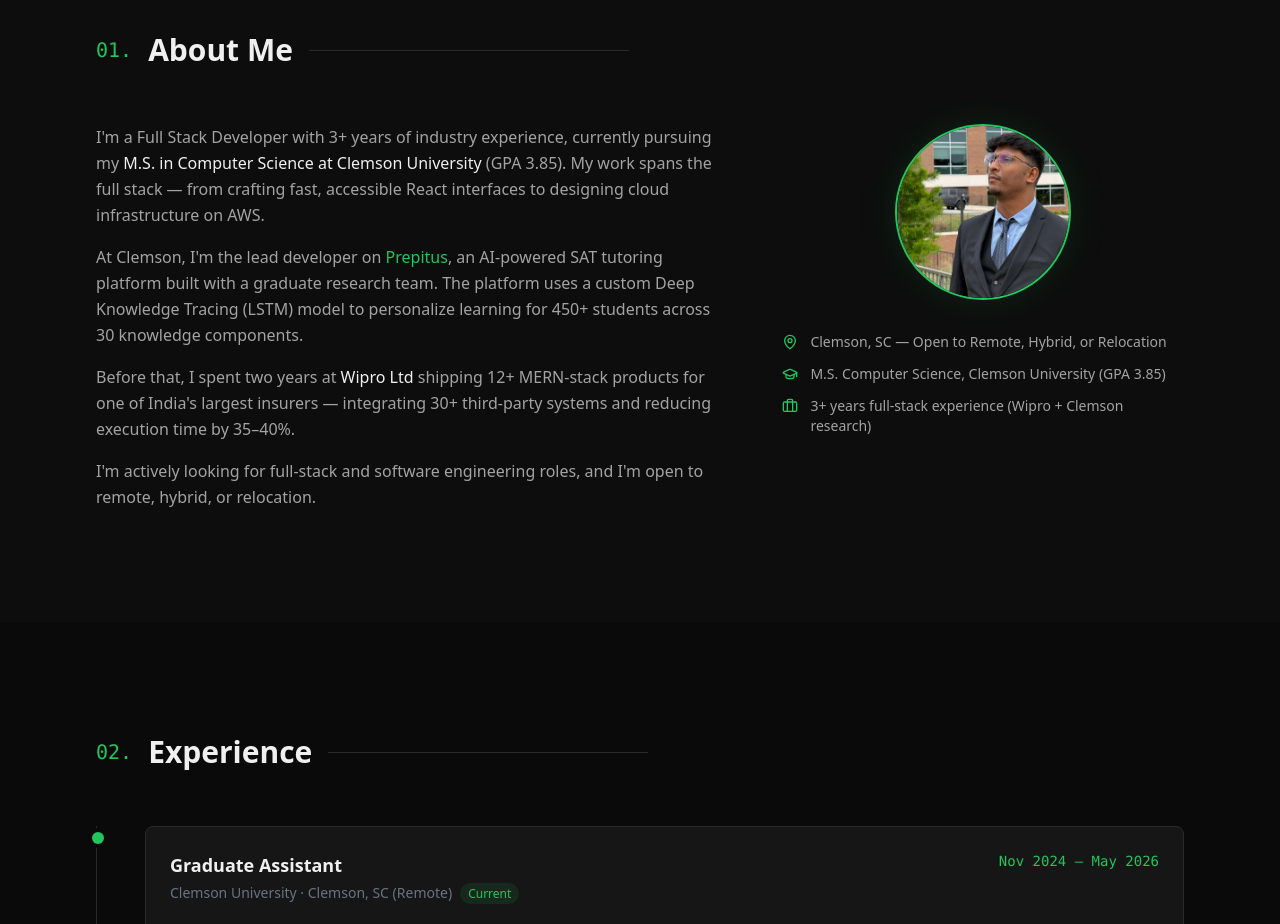
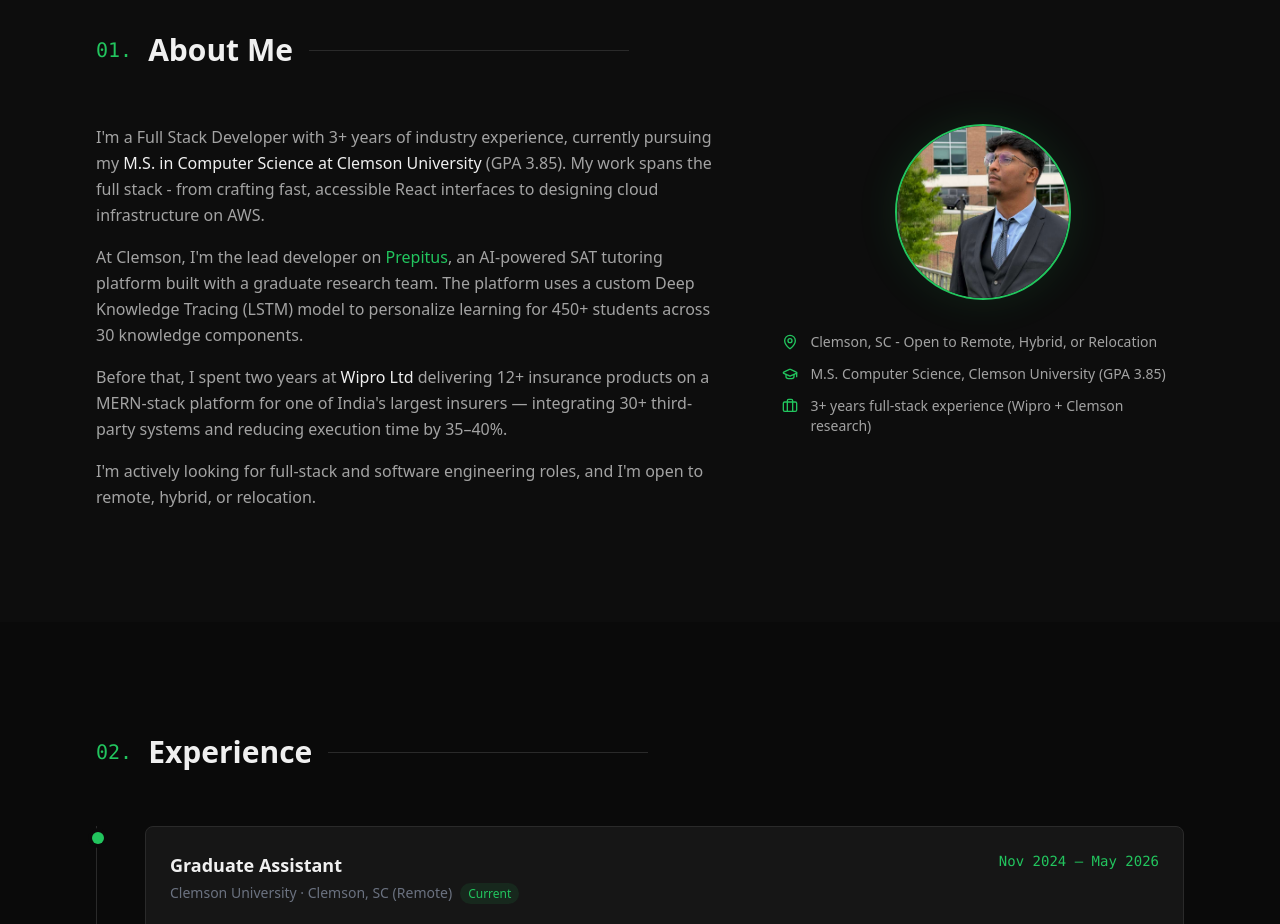
Before and after one commit to gaurav2055/portfolio, a Next.js app: page / in a window 1280 px wide. Shown: the part 880-1804 px from the top of the page. Built offline with nearby package versions, Linux system fonts and the light colour scheme.

Commit message:
Fix Wipro description in About — 12+ insurance products, not MERN-stack products

```diff
--- a/src/components/About.tsx
+++ b/src/components/About.tsx
@@ -4,70 +4,76 @@ import Image from "next/image";
 
 export default function About() {
 	return (
-    <section id="about" className="py-28 max-w-6xl mx-auto px-6 lg:px-8">
+		<section id='about' className='py-28 max-w-6xl mx-auto px-6 lg:px-8'>
 			<ScrollReveal>
-        <h2 className="text-3xl font-bold text-[#f0f0f0] mb-14 flex items-center gap-4">
-          <span className="text-[#22c55e] font-mono text-xl font-normal">01.</span>
+				<h2 className='text-3xl font-bold text-[#f0f0f0] mb-14 flex items-center gap-4'>
+					<span className='text-[#22c55e] font-mono text-xl font-normal'>01.</span>
 					About Me
-          <span className="h-px flex-1 bg-[#2a2a2a] max-w-xs" />
+					<span className='h-px flex-1 bg-[#2a2a2a] max-w-xs' />
 				</h2>
 			</ScrollReveal>
 
-      <div className="grid md:grid-cols-5 gap-14 items-start">
-        {/* Bio — takes 3 of 5 columns */}
-        <ScrollReveal delay={0.1} className="md:col-span-3 space-y-4 text-[#a3a3a3] leading-relaxed">
+			<div className='grid md:grid-cols-5 gap-14 items-start'>
+				{/* Bio - takes 3 of 5 columns */}
+				<ScrollReveal
+					delay={0.1}
+					className='md:col-span-3 space-y-4 text-[#a3a3a3] leading-relaxed'>
 					<p>
-            I&apos;m a Full Stack Developer with 3+ years of industry experience, currently
-            pursuing my{" "}
-            <span className="text-[#f0f0f0]">M.S. in Computer Science at Clemson University</span>{" "}
-            (GPA 3.85). My work spans the full stack — from crafting fast, accessible React
-            interfaces to designing cloud infrastructure on AWS.
+						I&apos;m a Full Stack Developer with 3+ years of industry experience,
+						currently pursuing my{" "}
+						<span className='text-[#f0f0f0]'>
+							M.S. in Computer Science at Clemson University
+						</span>{" "}
+						(GPA 3.85). My work spans the full stack - from crafting fast, accessible
+						React interfaces to designing cloud infrastructure on AWS.
 					</p>
 					<p>
 						At Clemson, I&apos;m the lead developer on{" "}
-            <span className="text-[#22c55e]">Prepitus</span>, an AI-powered SAT tutoring
-            platform built with a graduate research team. The platform uses a custom Deep
-            Knowledge Tracing (LSTM) model to personalize learning for 450+ students across
-            30 knowledge components.
+						<span className='text-[#22c55e]'>Prepitus</span>, an AI-powered SAT tutoring
+						platform built with a graduate research team. The platform uses a custom
+						Deep Knowledge Tracing (LSTM) model to personalize learning for 450+
+						students across 30 knowledge components.
 					</p>
 					<p>
 						Before that, I spent two years at{" "}
-            <span className="text-[#f0f0f0]">Wipro Ltd</span> shipping 12+ MERN-stack
-            products for one of India&apos;s largest insurers — integrating 30+ third-party
-            systems and reducing execution time by 35–40%.
+						<span className='text-[#f0f0f0]'>Wipro Ltd </span> delivering 12+ insurance
+						products on a MERN-stack platform for one of India&apos;s largest insurers — integrating 30+
+						third-party systems and reducing execution time by 35–40%.
 					</p>
 					<p>
-            I&apos;m actively looking for full-stack and software engineering roles, and I&apos;m
-            open to remote, hybrid, or relocation.
+						I&apos;m actively looking for full-stack and software engineering roles, and
+						I&apos;m open to remote, hybrid, or relocation.
 					</p>
 				</ScrollReveal>
 
-        {/* Avatar + quick facts — takes 2 of 5 columns */}
-        <ScrollReveal delay={0.2} className="md:col-span-2 flex flex-col items-center gap-8">
+				{/* Avatar + quick facts - takes 2 of 5 columns */}
+				<ScrollReveal
+					delay={0.2}
+					className='md:col-span-2 flex flex-col items-center gap-8'>
 					{/* Avatar */}
-          <div className="w-44 h-44 rounded-full border-2 border-[#22c55e] overflow-hidden shadow-[0_0_40px_rgba(34,197,94,0.12)] shrink-0">
+					<div className='w-44 h-44 rounded-full border-2 border-[#22c55e] overflow-hidden shadow-[0_0_40px_rgba(34,197,94,0.12)] shrink-0'>
 						<Image
-              src="/avatar.jpeg"
-              alt="Gaurav Suvarna"
+							src='/avatar.jpeg'
+							alt='Gaurav Suvarna'
 							width={176}
 							height={176}
-              className="w-full h-full object-cover object-[50%_12%]"
+							className='w-full h-full object-cover object-[50%_12%]'
 							priority
 						/>
 					</div>
 
 					{/* Quick facts */}
-          <div className="w-full space-y-3">
-            <div className="flex items-start gap-3 text-[#a3a3a3] text-sm">
-              <MapPin size={16} className="text-[#22c55e] mt-0.5 shrink-0" />
-              <span>Clemson, SC — Open to Remote, Hybrid, or Relocation</span>
+					<div className='w-full space-y-3'>
+						<div className='flex items-start gap-3 text-[#a3a3a3] text-sm'>
+							<MapPin size={16} className='text-[#22c55e] mt-0.5 shrink-0' />
+							<span>Clemson, SC - Open to Remote, Hybrid, or Relocation</span>
 						</div>
-            <div className="flex items-start gap-3 text-[#a3a3a3] text-sm">
-              <GraduationCap size={16} className="text-[#22c55e] mt-0.5 shrink-0" />
+						<div className='flex items-start gap-3 text-[#a3a3a3] text-sm'>
+							<GraduationCap size={16} className='text-[#22c55e] mt-0.5 shrink-0' />
 							<span>M.S. Computer Science, Clemson University (GPA 3.85)</span>
 						</div>
-            <div className="flex items-start gap-3 text-[#a3a3a3] text-sm">
-              <Briefcase size={16} className="text-[#22c55e] mt-0.5 shrink-0" />
+						<div className='flex items-start gap-3 text-[#a3a3a3] text-sm'>
+							<Briefcase size={16} className='text-[#22c55e] mt-0.5 shrink-0' />
 							<span>3+ years full-stack experience (Wipro + Clemson research)</span>
 						</div>
 					</div>
```
Lines whose indentation alone changed are shown as unchanged.
